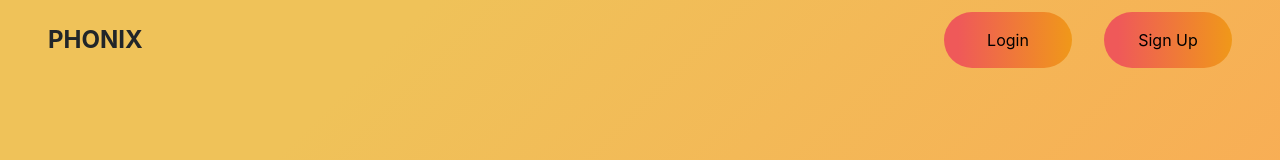
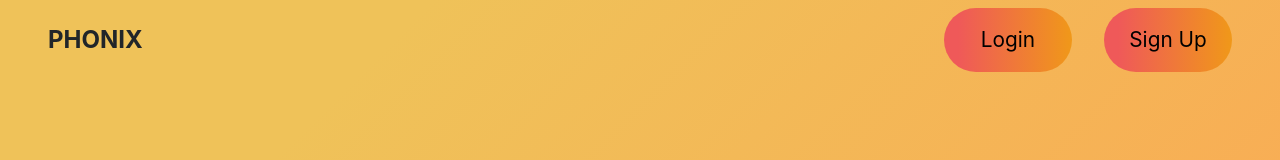
Before and after one commit to sreenidhi3/landing-page-ui, a React (Create React App) app: page / in a window 1280 px wide. Shown: the top 160 px of the page. Built offline with nearby package versions, Linux system fonts and the light colour scheme.

Commit message:
update: nav visibility

```diff
--- a/src/components/PhonixNavBar.css
+++ b/src/components/PhonixNavBar.css
@@ -25,15 +25,25 @@
     float: left;
 }
 .navlinks ul li button{
+    font-size: 1.3rem;
     background:linear-gradient(#ef5959, #efc259);
     background-image: linear-gradient(to right, #ef5959  11%, #F09819  100%);
-   border-radius: 2rem;
+    border-radius: 2rem;
     border:0;
     width:8rem;
-    padding: 1rem;
+    padding: 1rem 0;
     margin-right: 2rem;
 }
 
 .nav-items :first-child{
     padding-right: 1rem;
 }
+
+@media (max-width: 530px) {
+    .navbar{
+        flex-wrap: wrap;
+    }
+    .navlinks{
+        visibility: hidden;
+    }
+}
--- a/src/components/header.css
+++ b/src/components/header.css
@@ -86,7 +86,7 @@ ul{
 }
   } */
 
-  @media (min-width: 1000px) {
+  @media (min-width: 991px) {
     .header-hero{
         padding: 5rem;;
     }
@@ -110,7 +110,7 @@ ul{
         width: 60%;
     }
     .header-hero .header-links{
-        width: 40%;
+        width: 30%;
     }
     .header-hero .header-brand-image img {
         width: 70%;
@@ -157,7 +157,8 @@ ul{
         position: relative;
         left:0%;
         width: 80%;
-    }}
+    }
+}
     @media (max-width: 690px){
         .header-hero .header-brand-image img {
             position: relative;
```
